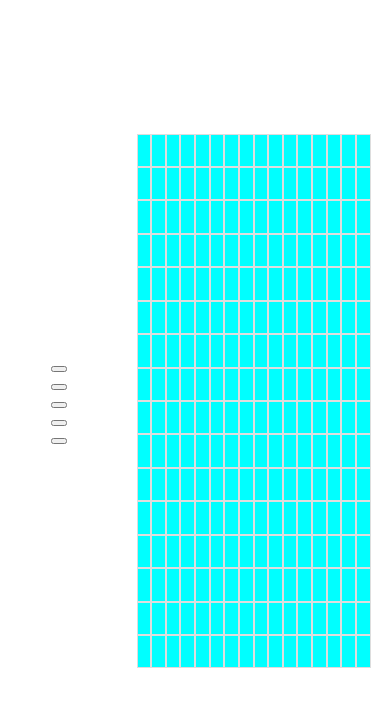
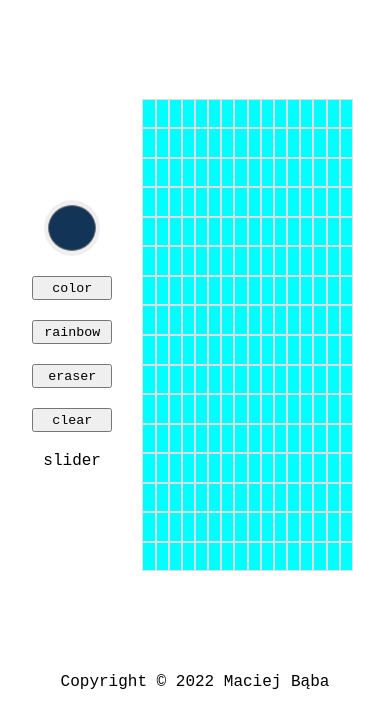
Before and after one commit to maciejbaba/etch-a-sketch, a plain HTML site: page index.html in a window 390 px wide. Shown: the part 61-788 px from the top of the page. Drawn offline with Linux system fonts and the light colour scheme.

Commit message:
Add color picker, fix buttons size, fix mobile layout

```diff
--- a/index.html
+++ b/index.html
@@ -15,25 +15,29 @@
   <div id="content">
     <div id="menu">
       <div id="color-picker">
-        <button></button>
+        <input type="color" id="picked-color" value="#123456">
       </div>
       <div id="color-mode-button-div">
-        <button></button>
+        <button>color</button>
       </div>
       <div id="rainbow-mode-button-div">
-        <button></button>
+        <button>rainbow</button>
       </div>
       <div id="eraser-mode-button-div">
-        <button></button>
+        <button>eraser</button>
       </div>
       <div id="clear-button-div">
-        <button></button>
+        <button>clear</button>
       </div>
       <div id="choose-size-slider-div">
+        slider
       </div>
     </div>
-    <div id="container">
+    <div id="grid">
     </div>
+  </div>
+  <div id="footer">
+    Copyright © 2022 Maciej Bąba
   </div>
 </body>
 </html>
--- a/script.js
+++ b/script.js
@@ -1,4 +1,4 @@
-const container = document.getElementById("container")
+const container = document.getElementById("grid")
 
 function createGrid(rows, columns) {
   container.style.setProperty("--grid-rows", rows)
--- a/styles.css
+++ b/styles.css
@@ -23,24 +23,50 @@ body {
   text-align: center;
 }
 
+#header h1 {
+  margin-bottom: 0;
+}
+
 #content {
-  height: 100vh;
+  height: 80vh;
   margin: 0;
   display: flex;
   align-items: center;
   justify-content: center;
   gap: 10%;
+  margin-left: 5%;
+  margin-right: 5%;
 }
 
 #menu {
   display: flex;
+  gap: 20px;
   flex-direction: column;
   justify-content: center;
   align-items: center;
   width: 20%;
 }
 
-#container {
+#menu button {
+  width: 5rem;
+  height: 1.5rem;
+}
+
+#color-picker input{
+  -webkit-appearance: none;
+  -moz-appearance: none;
+  width: 3.5rem;
+  height: 3.5rem;
+  border-radius: 50%;
+  border: none;
+  cursor: pointer;
+}
+
+#color-picker input::-webkit-color-swatch {
+  border-radius: 50%;
+}
+
+#grid {
   display: grid;
   grid-template-rows: repeat(var(--grid-rows), 1fr);
   grid-template-columns: repeat(var(--grid-columns), 1fr);
@@ -55,3 +81,8 @@ body {
   width: 1fr;
   height: 1fr;
 }
+
+#footer {
+  text-align: center;
+  height: 10px;
+}
```
